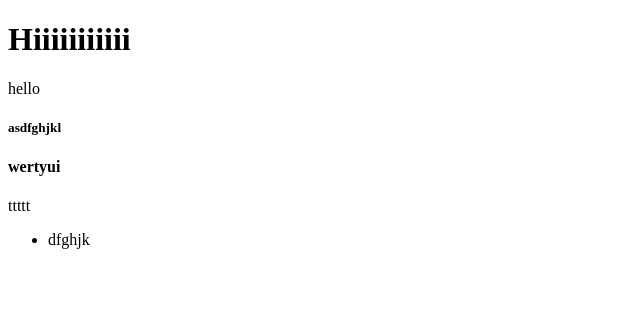
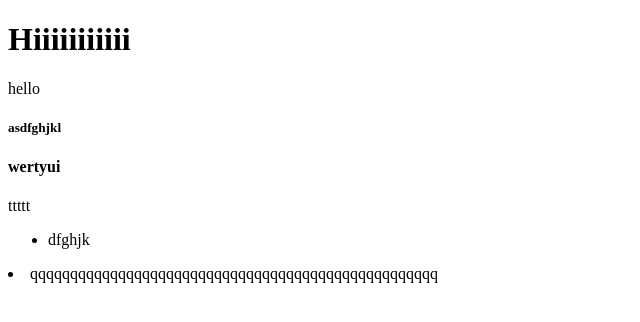
Before and after one commit to Rickykumar010/practiceRepo, a plain HTML site: page index.html in a window 1280 px wide. Shown: the whole page, without its empty margins (0-640 px from the left). Drawn offline with Linux system fonts and the light colour scheme.

Commit message:
pppppppppppppptttttttttttttttteq

```diff
--- a/index.html
+++ b/index.html
@@ -14,6 +14,7 @@
     <ul>
         <li>dfghjk</li>
     </ul>
+    <li>qqqqqqqqqqqqqqqqqqqqqqqqqqqqqqqqqqqqqqqqqqqqqqqqqqq</li>
 
 </body>
 </html>
```
